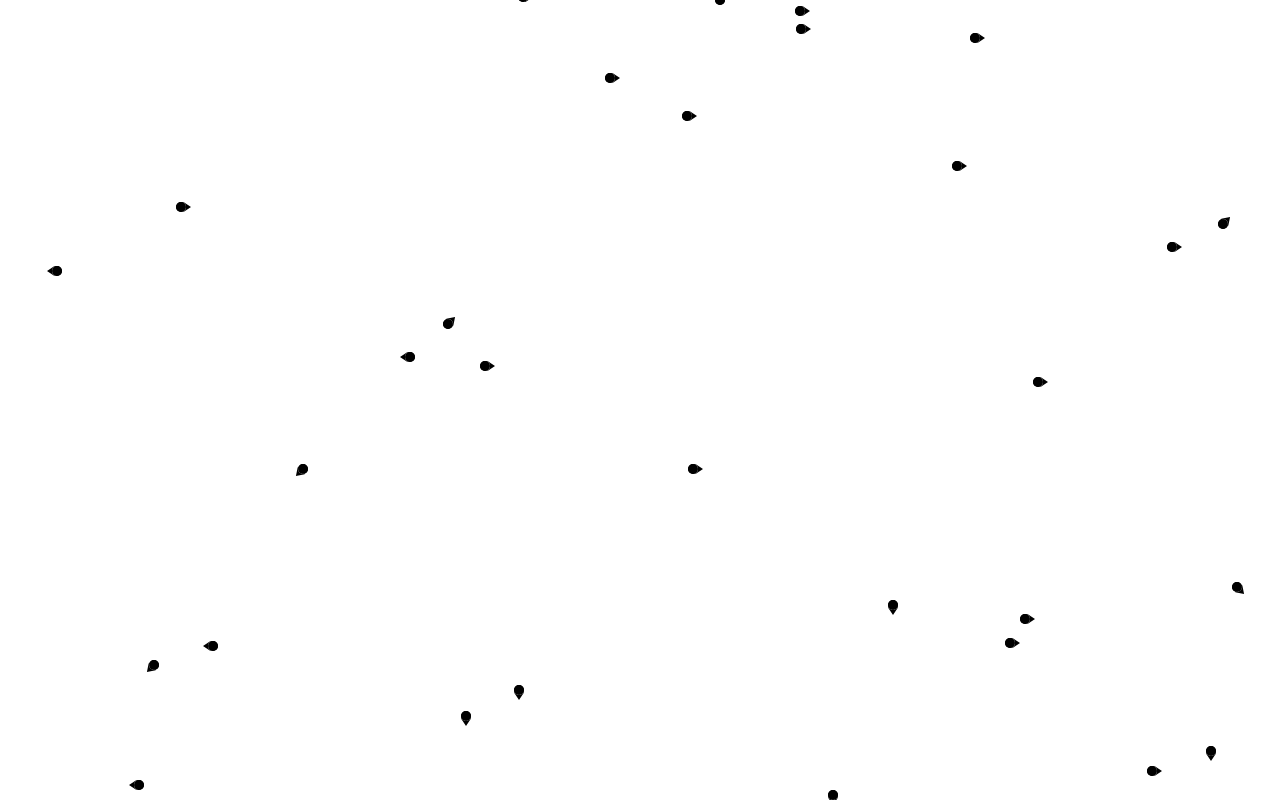
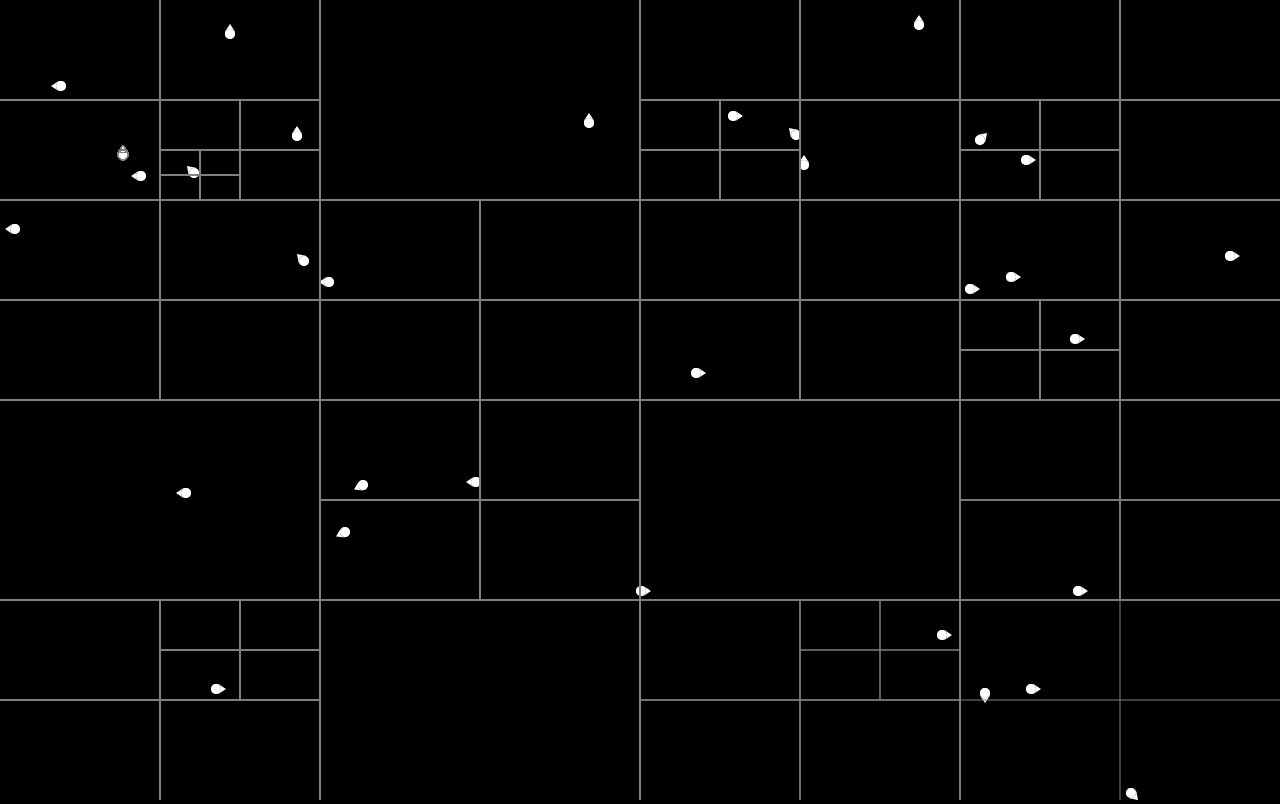
Before and after one commit to amatiasq/modular-cells, a website built with Parcel: page index.html in a window 1280 px wide. Built offline with nearby package versions, Linux system fonts and the light colour scheme.

Commit message:
Quadtree demo working

```diff
--- a/index.html
+++ b/index.html
@@ -7,6 +7,7 @@
         margin: 0;
         padding: 0;
         overflow: hidden;
+        background-color: black;
       }
     </style>
     </head>
--- a/src/cell.ts
+++ b/src/cell.ts
@@ -1,19 +1,19 @@
+import { accessor } from "./decorators";
+import SquaredCircle, { ISquaredCircle } from "./geometry/SquaredCircle";
 import Vector from "./vector";
-import { accessor } from "./decorators";
 
 const ENERGY_RADIUS_RATIO = 1;
 const VELOCITY_MODIFIER = 1;
 const WILL_POWER = 0.1;
 const WILL_ENERGY_RATIO = 1000;
 
-export default class Cell {
+export default class Cell implements ISquaredCircle {
 
-  get bounds() {
-
-  }
-
+  id: number;
   energy = 0;
   velocity = Vector.of(0, 0);
+  bounds: SquaredCircle;
+
   get isDead() { return this.energy > 0 }
 
   tick() {
@@ -22,15 +22,21 @@ export default class Cell {
   }
 
   // #region SHAPE
-  pos = Vector.of(0, 0);
-  @accessor(`energy * ${ENERGY_RADIUS_RATIO}`, `energy = # / ${ENERGY_RADIUS_RATIO}`) radius: number;
-  @accessor('radius') size: number;
-  @accessor('pos.x - radius', 'pos = pos.setX(# + radius)') x: number;
-  @accessor('pos.y - radius', 'pos = pos.setY(# + radius)') y: number;
-  @accessor('radius * 2', 'radius = # / 2') width: number;
-  @accessor('radius * 2', 'radius = # / 2') height: number;
-  @accessor('pos.x + radius', 'pos.x = # - radius') endX: number;
-  @accessor('pos.y + radius', 'pos.y = # - radius') endY: number;
+  @accessor('bounds.x') x: number;
+  @accessor('bounds.y') y: number;
+
+  @accessor('bounds.radius') radius: number;
+  @accessor('bounds.diameter') diameter: number;
+
+  @accessor('bounds.width') width: number;
+  @accessor('bounds.height') height: number;
+  @accessor('bounds.halfWidth') halfWidth: number;
+  @accessor('bounds.halfHeight') halfHeight: number;
+
+  @accessor('bounds.top') top: number;
+  @accessor('bounds.left') left: number;
+  @accessor('bounds.right') right: number;
+  @accessor('bounds.bottom') bottom: number;
   // #endregion
 
   // #region WILL
@@ -41,7 +47,9 @@ export default class Cell {
   }
 
   move() {
-    this.pos = this.pos.add(this.velocity.vdiv(VELOCITY_MODIFIER));
+    const { x, y } = this.velocity.vmul(VELOCITY_MODIFIER);
+    this.bounds.x += x;
+    this.bounds.y += y;
   }
 
   processMovementWill() {
@@ -58,4 +66,7 @@ export default class Cell {
   }
   // #endregion
 
+  toString() {
+    return `Cell [${this.id}]`;
+  }
 }
--- a/src/geometry/Rectangle.ts
+++ b/src/geometry/Rectangle.ts
@@ -1,5 +1,5 @@
+import { onSet } from "../decorators";
 import { IVector } from "../vector";
-import { onSet } from "../decorators";
 
 export default class Rectangle implements IRectangle, IVector {
   // #region Constructors
@@ -13,7 +13,7 @@ export default class Rectangle implements IRectangle, IVector {
   }
 
   static fromTopLeft(top: number, left: number, width: number, height: number) {
-    return this.fromCenter(top + height / 2, left + width / 2, width, height);
+    return this.fromCenter(left + width / 2, top + height / 2, width, height);
   }
 
   static fromCoords(top: number, left: number, right: number, bottom: number) {
--- a/src/geometry/SquaredCircle.ts
+++ b/src/geometry/SquaredCircle.ts
@@ -1,14 +1,13 @@
 import { accessor, onSet } from "../decorators";
-
+import { IVector } from "../vector";
 import { ICircle } from "./circle";
 import { IRectangle } from "./rectangle";
-import { IVector } from "../vector";
 
-export default class SquaredRectangle
+export default class SquaredCircle
   implements ISquaredCircle, ICircle, IRectangle, IVector {
   // #region Constructors
   static fromCenter(x: number, y: number, radius: number) {
-    const area = new SquaredRectangle();
+    const area = new SquaredCircle();
     area.x = x;
     area.y = y;
     area.radius = radius;
@@ -38,7 +37,7 @@ export default class SquaredRectangle
   // #endregion
 }
 
-interface ISquaredCircle extends ICircle, IRectangle {}
+export interface ISquaredCircle extends ICircle, IRectangle {}
 
 interface ISquaredCircleInternals {
   _x: number;
--- a/src/index.ts
+++ b/src/index.ts
@@ -1,40 +1,76 @@
+import Cell from "./cell";
+import SquaredCircle from "./geometry/SquaredCircle";
+import Rectangle from "./geometry/rectangle";
+import Quadtree from "./quadtree";
 import { _, random } from "./util";
-
-import Cell from "./cell";
 import Vector from "./vector";
 
-const cells: Cell[] = [];
-const width = window.innerWidth;
-const height = window.innerHeight;
+const cells = new Set<Cell>();
 const speed = 2;
+const radius = 5;
+const screen = Rectangle.fromTopLeft(0, 0, window.innerWidth, window.innerHeight);
+const quad = new Quadtree(screen, 3, 10);
 const canvas = document.querySelector('canvas');
-canvas.width = width;
-canvas.height = height;
 
-for (let i = 0; i < 100; i++)
-  cells.push(_(Cell, {
-    x: random(width),
-    y: random(height),
-    radius: 5,
-    velocity: Vector.of(random(-speed, speed), random(-speed, speed)),
-  }));
+canvas.width = screen.width;
+canvas.height = screen.height;
 
-requestAnimationFrame(tick);
+for (let i = 0; i < 100; i++) {
+  const cell = new Cell();
+  cell.id = i;
+  cell.velocity = Vector.of(random(-speed, speed), random(-speed, speed));
+  cell.bounds = SquaredCircle.fromCenter(
+    random(radius + 1, screen.width - radius - 1),
+    random(radius + 1, screen.height - radius - 1),
+    radius,
+  );
+  cells.add(cell);
+  quad.add(cell);
+}
+
+tick();
 
 function tick() {
   requestAnimationFrame(tick);
 
   const context = canvas.getContext('2d');
 
-  context.clearRect(0, 0, canvas.width, canvas.height);
+  context.save();
+  context.fillStyle = 'black';
+  context.fillRect(0, 0, canvas.width, canvas.height);
+  context.restore();
 
   for (const cell of cells) {
     cell.tick();
-    render(context, cell);
+    renderCell(context, cell);
+
+    if (!screen.contains(cell))
+      cells.delete(cell);
   }
+
+
+  renderQuad(context, quad);
+  quad.recalculate();
+  console.log(quad.objectCount);
 }
 
-function render(context, cell: Cell) {
+function renderQuad(context, quad: Quadtree) {
+  if (!quad.hasNodes) return;
+
+  const { bounds } = quad;
+
+  context.save();
+  context.strokeStyle = 'gray';
+  context.moveTo(bounds.left, bounds.y)
+  context.lineTo(bounds.right, bounds.y);
+  context.moveTo(bounds.x, bounds.top)
+  context.lineTo(bounds.x, bounds.bottom);
+  context.stroke();
+
+  (quad as any).nodes.forEach(x => renderQuad(context, x));
+}
+
+function renderCell(context, cell: Cell) {
   const TAU = Math.PI * 2;
   const radius = cell.radius | 0;
   const padding = radius * 0.5;
@@ -42,7 +78,7 @@ function render(context, cell: Cell) {
   context.save();
   context.translate(cell.x, cell.y);
   context.rotate(cell.velocity.radians);
-  context.fillStyle = 'black';
+  context.fillStyle = 'white';
 
   context.beginPath();
   context.arc(0, 0, radius, 0, TAU);
--- a/src/quadtree.ts
+++ b/src/quadtree.ts
@@ -1,20 +1,45 @@
+import { DEVELOPMENT_MODE } from "./constants";
 import Rectangle, { IRectangle } from "./geometry/rectangle";
-import { DEVELOPMENT_MODE } from "./constants";
 
 export default class Quadtree {
-
-  private nodes: Quadtree[] = [];
+  private nodes: Quadtree[] = null;
   private entities: IQuadEntity[] = [];
 
+  private get childObjects() {
+    return (
+      this.nodes[0].objectCount +
+      this.nodes[1].objectCount +
+      this.nodes[2].objectCount +
+      this.nodes[3].objectCount
+    );
+  }
+
+  get objects() {
+    if (!this.hasNodes) return this.entities;
+
+    return [
+      ...this.entities,
+      ...this.nodes[0].objects,
+      ...this.nodes[1].objects,
+      ...this.nodes[2].objects,
+      ...this.nodes[3].objects,
+    ];
+  }
+
+  get objectCount() {
+    const direct = this.entities.length;
+    return this.hasNodes ? this.childObjects + direct : direct;
+  }
+
   get hasNodes() {
-    return this.nodes.length != 0;
+    return this.nodes && this.nodes.length != 0;
   }
 
   constructor(
     public readonly bounds: Rectangle,
     public readonly maxEntities: number,
     public readonly maxDepth: number,
-    public readonly level: number,
+    public readonly level: number = 0
   ) {}
 
   add(entity: IQuadEntity) {
@@ -23,7 +48,7 @@ export default class Quadtree {
     if (this.hasNodes) {
       const index = this.getIndex(entity);
 
-      if (index !== -1) {
+      if (index !== null) {
         this.nodes[index].add(entity);
         return;
       }
@@ -42,59 +67,156 @@ export default class Quadtree {
         const entity = entities[i];
         const index = this.getIndex(entity);
 
-        if (index !== -1) {
+        if (index !== null)
           this.nodes[index].add(entity);
-        } else {
+        else
           this.entities.push(entity);
-        }
       }
     }
   }
 
   getIndex(entity: IQuadEntity): number {
+    const { bounds } = this;
+
     if (DEVELOPMENT_MODE) {
-      if (!this.bounds.contains(entity)) {
-
+      if (!bounds.contains(entity)) {
+        throw new Error("Entity is not inside the Quadtree");
       }
     }
 
-    const { x, y } = this.bounds;
-    const { top, left, right, bottom } = entity;
+    if (entity.bottom < bounds.y) {
+      if (entity.right < bounds.x) return 0;
+      if (entity.left > bounds.x) return 1;
+    }
 
-    if (left < x && right < x)
-    {
-      if (top < y && bottom < y)
-        return 1;
+    if (entity.top > bounds.y) {
+      if (entity.right < bounds.x) return 2;
+      if (entity.left > bounds.x) return 3;
+    }
 
-      if (entity.top > y)
-        return 2;
+    return null;
+  }
+
+  split() {
+    const { bounds, maxEntities, maxDepth } = this;
+    const level = this.level + 1;
+
+    this.nodes = [
+      new Quadtree(
+        Rectangle.fromTopLeft(
+          bounds.top,
+          bounds.left,
+          bounds.halfWidth,
+          bounds.halfHeight
+        ),
+        maxEntities,
+        maxDepth,
+        level
+      ),
+      new Quadtree(
+        Rectangle.fromTopLeft(
+          bounds.top,
+          bounds.x,
+          bounds.halfWidth,
+          bounds.halfHeight
+        ),
+        maxEntities,
+        maxDepth,
+        level
+      ),
+      new Quadtree(
+        Rectangle.fromTopLeft(
+          bounds.y,
+          bounds.left,
+          bounds.halfWidth,
+          bounds.halfHeight
+        ),
+        maxEntities,
+        maxDepth,
+        level
+      ),
+      new Quadtree(
+        Rectangle.fromTopLeft(
+          bounds.y,
+          bounds.x,
+          bounds.halfWidth,
+          bounds.halfHeight
+        ),
+        maxEntities,
+        maxDepth,
+        level
+      )
+    ];
+  }
+
+  retrieve(target: IQuadEntity) {
+    if (!this.hasNodes) return this.entities;
+
+    const index = this.getIndex(target);
+
+    if (index !== null) {
+      // prettier-ignore
+      return [
+        ...this.entities,
+        ...this.nodes[index].retrieve(target),
+      ];
     }
-    else if (entity.x > right)
-    {
-      //  entity can completely fit within the right quadrants
-      if (entity.y < bottom && entity.bottom < bottom)
-      {
-          //  entity fits within the top-right quadrant of this quadtree
-          index = 0;
+
+    return [
+      ...this.entities,
+      ...this.nodes[0].retrieve(target),
+      ...this.nodes[1].retrieve(target),
+      ...this.nodes[2].retrieve(target),
+      ...this.nodes[3].retrieve(target)
+    ];
+  }
+
+  recalculate(): IQuadEntity[] {
+    const { bounds, entities } = this;
+    let excluded = [];
+
+    if (this.hasNodes) {
+      const promoted = [
+        ...this.nodes[0].recalculate(),
+        ...this.nodes[1].recalculate(),
+        ...this.nodes[2].recalculate(),
+        ...this.nodes[3].recalculate(),
+      ];
+
+      for (let i = 0; i < promoted.length; i++) {
+        const entity = promoted[i];
+
+        if (bounds.contains(entity))
+          this.add(entity);
+        else
+          excluded.push(entity);
       }
-      else if (entity.y > bottom)
-      {
-          //  entity fits within the bottom-right quadrant of this quadtree
-          index = 3;
+
+      if (this.childObjects === 0) {
+        this.nodes = null;
       }
     }
 
-    return index;
-  }
+    this.entities = [];
 
-  private insertInChildren(entity: IQuadEntity) {
+    for (let i = 0; i < entities.length; i++) {
+      const entity = entities[i];
 
+      if (bounds.contains(entity))
+        this.add(entity);
+      else
+        excluded.push(entity);
+    }
+
+    return excluded;
   }
 
   private shouldSplit() {
-    return this.entities.length <= this.maxEntities || this.level >= this.maxDepth;
+    return (
+      this.entities.length >= this.maxEntities ||
+      this.level >= this.maxDepth
+    );
   }
-
 }
 
 export interface IQuadEntity extends IRectangle {}
```
Also changed, not shown: package.json (+8 -0 lines). Lines whose indentation alone changed are shown as unchanged.
